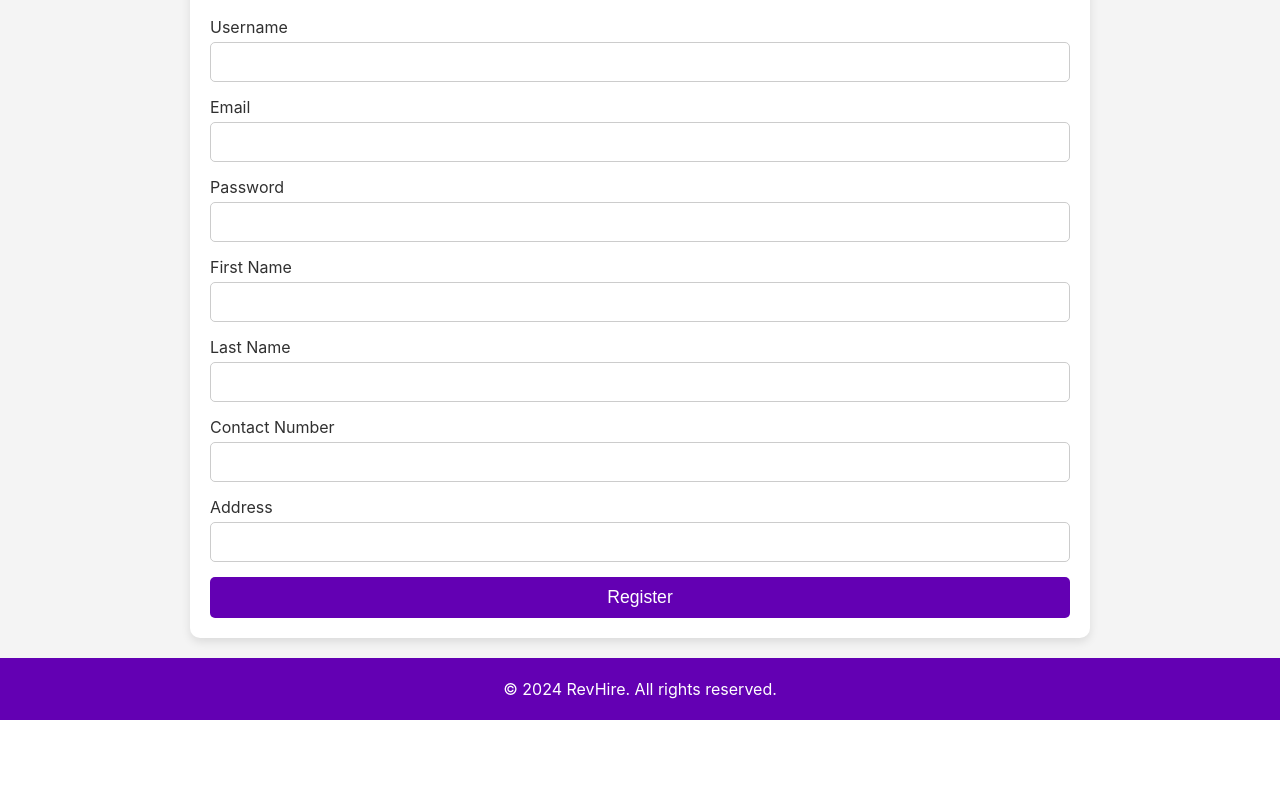
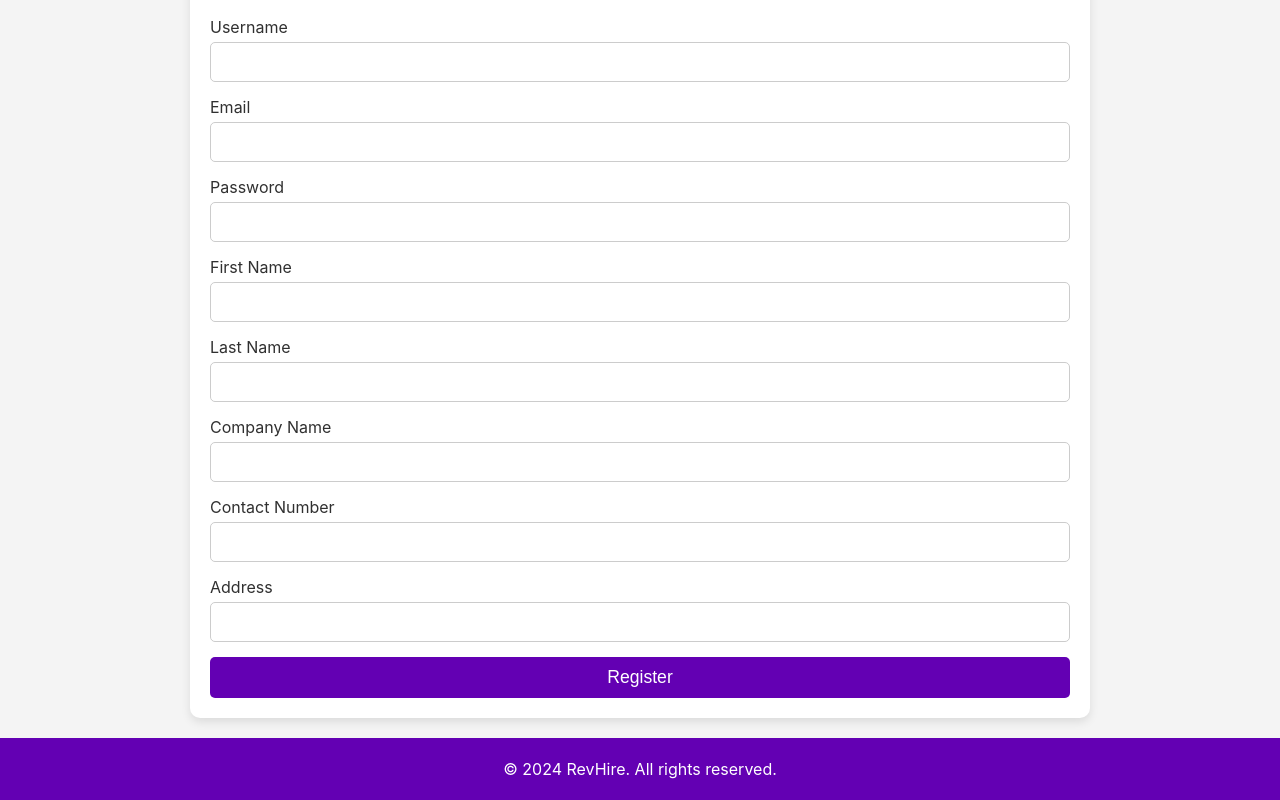
Before and after one commit to saikalyanbandepalli/Frontend, a React (Create React App) app: page /Employerregistration in a window 1280 px wide. Shown: the part 1021-1821 px from the top of the page. Before the commit the page ends 1741 px from the top, so only its background shows below. Built offline with nearby package versions, Linux system fonts and the light colour scheme.

Commit message:
update-registration

```diff
--- a/src/components/employer/JobForm.js
+++ b/src/components/employer/JobForm.js
@@ -6,13 +6,11 @@ import { ToastContainer, toast } from 'react-toastify';
 import 'react-toastify/dist/ReactToastify.css'; // Import Toastify CSS
 
 const JobForm = () => {
-
-  const employerId = useSelector((state) => state.employer.employerId);
-  console.log(employerId);
+  const employerId = useSelector((state) => state.employer.employerId); // Get employerId from Redux store
 
   const [categories, setCategories] = useState([]);
   const [jobTitle, setJobTitle] = useState('');
-  const [companyName, setCompanyName] = useState('');
+  const [companyName, setCompanyName] = useState(''); // Company name will be auto-populated
   const [jobDescription, setJobDescription] = useState('');
   const [skillsRequired, setSkillsRequired] = useState('');
   const [categoryId, setCategoryId] = useState('');
@@ -23,11 +21,24 @@ const JobForm = () => {
   const [postDate, setPostDate] = useState('');
   const [endDate, setEndDate] = useState('');
 
+  // Fetch categories for the dropdown
   useEffect(() => {
     api.get('/categories/all')
       .then(response => setCategories(response.data))
       .catch(error => console.error('Error fetching categories:', error));
   }, []);
+
+  // Fetch employer details by employerId
+  useEffect(() => {
+    if (employerId) {
+      api.get(`/employers/${employerId}`)
+        .then(response => {
+          const employer = response.data;
+          setCompanyName(employer.companyName); // Set the companyName based on the API response
+        })
+        .catch(error => console.error('Error fetching employer details:', error));
+    }
+  }, [employerId]);
 
   const jobTypes = ['FULL_TIME', 'PART_TIME', 'CONTRACT'];
   const salaryRanges = [
@@ -67,8 +78,8 @@ const JobForm = () => {
         console.log('Job created successfully:', response.data);
         toast.success('Job created successfully!');
 
+        // Reset form fields after submission
         setJobTitle('');
-        setCompanyName('');
         setJobDescription('');
         setSkillsRequired('');
         setCategoryId('');
@@ -104,9 +115,8 @@ const JobForm = () => {
           <input
             type="text"
             id="companyName"
-            value={companyName}
-            onChange={(e) => setCompanyName(e.target.value)}
-            required
+            value={companyName} // Auto-filled with employer's company name
+            readOnly // Disable manual input for company name
           />
         </div>
         <div>
--- a/src/components/landingpage/EmployerRegistration.js
+++ b/src/components/landingpage/EmployerRegistration.js
@@ -14,6 +14,7 @@ const EmployerRegistration = () => {
     email: "",
     firstName: "",
     lastName: "",
+    companyName: "",
     contactNumber: "",
     address: ""
   });
@@ -34,6 +35,9 @@ const EmployerRegistration = () => {
     }
     if (!formData.lastName) {
       newErrors.lastName = "Last name is required";
+    }
+    if(!formData.companyName) {
+      newErrors.companyName = "Company name is required";
     }
     if (!formData.contactNumber.match(/^[0-9]{10}$/)) {
       newErrors.contactNumber = "Contact number must be 10 digits";
@@ -57,6 +61,7 @@ const EmployerRegistration = () => {
           password: formData.password,
           firstName: formData.firstName,
           lastName: formData.lastName,
+          companyName: formData.companyName,
           contactNumber: formData.contactNumber,
           address: formData.address,
         };
@@ -169,6 +174,19 @@ const EmployerRegistration = () => {
                 onChange={handleInputChange}
                 required
               />
+              {errors.lastName && <p className="error-message">{errors.companyName}</p>}
+            </div>
+            <div className="form-group">
+              <label htmlFor="lastName">Company Name</label>
+              <input
+                type="text"
+                name="companyName"
+                id="companyName"
+                className="form-control"
+                value={formData.companyName}
+                onChange={handleInputChange}
+                required
+              />
               {errors.lastName && <p className="error-message">{errors.lastName}</p>}
             </div>
 
```
